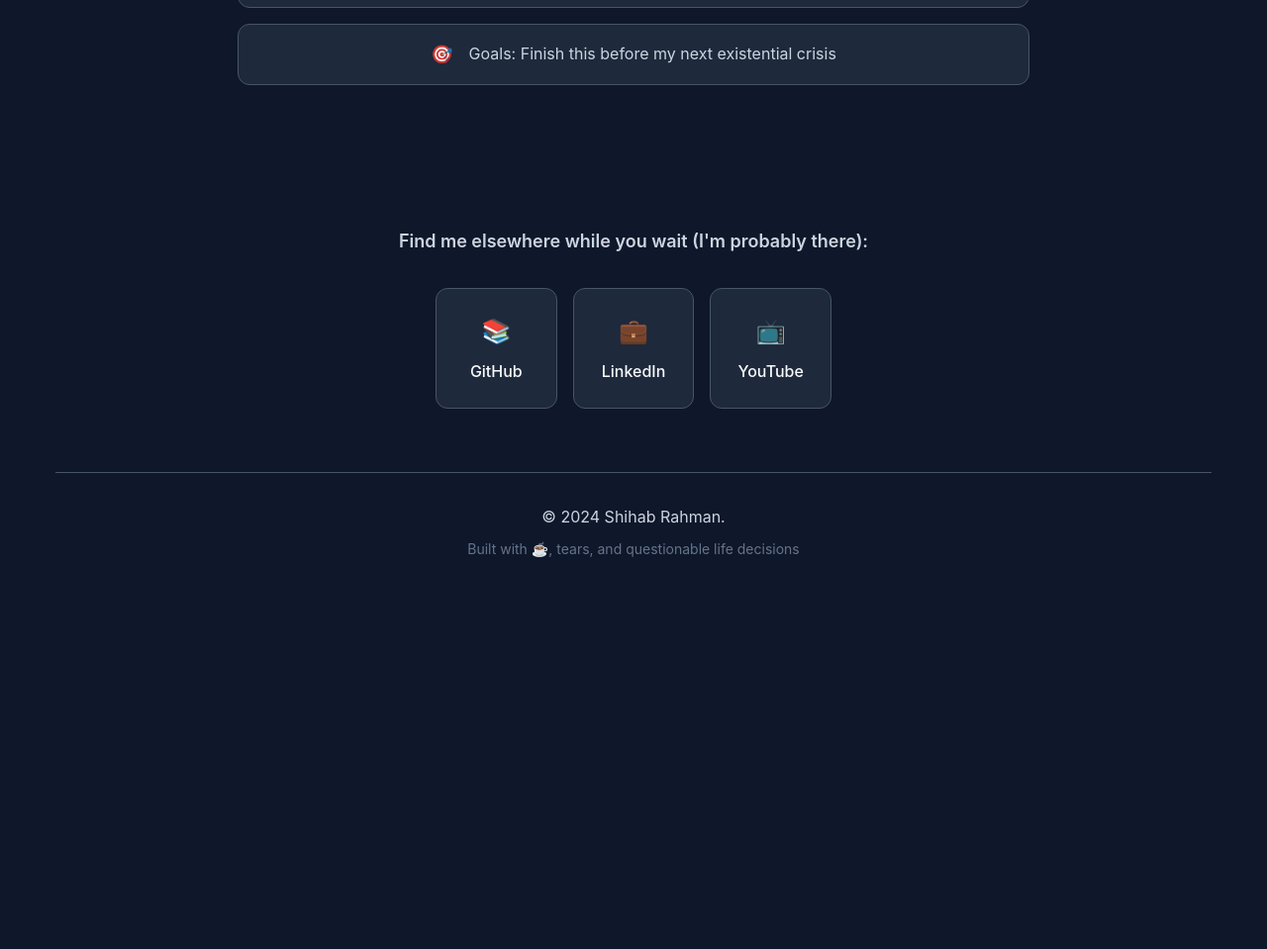
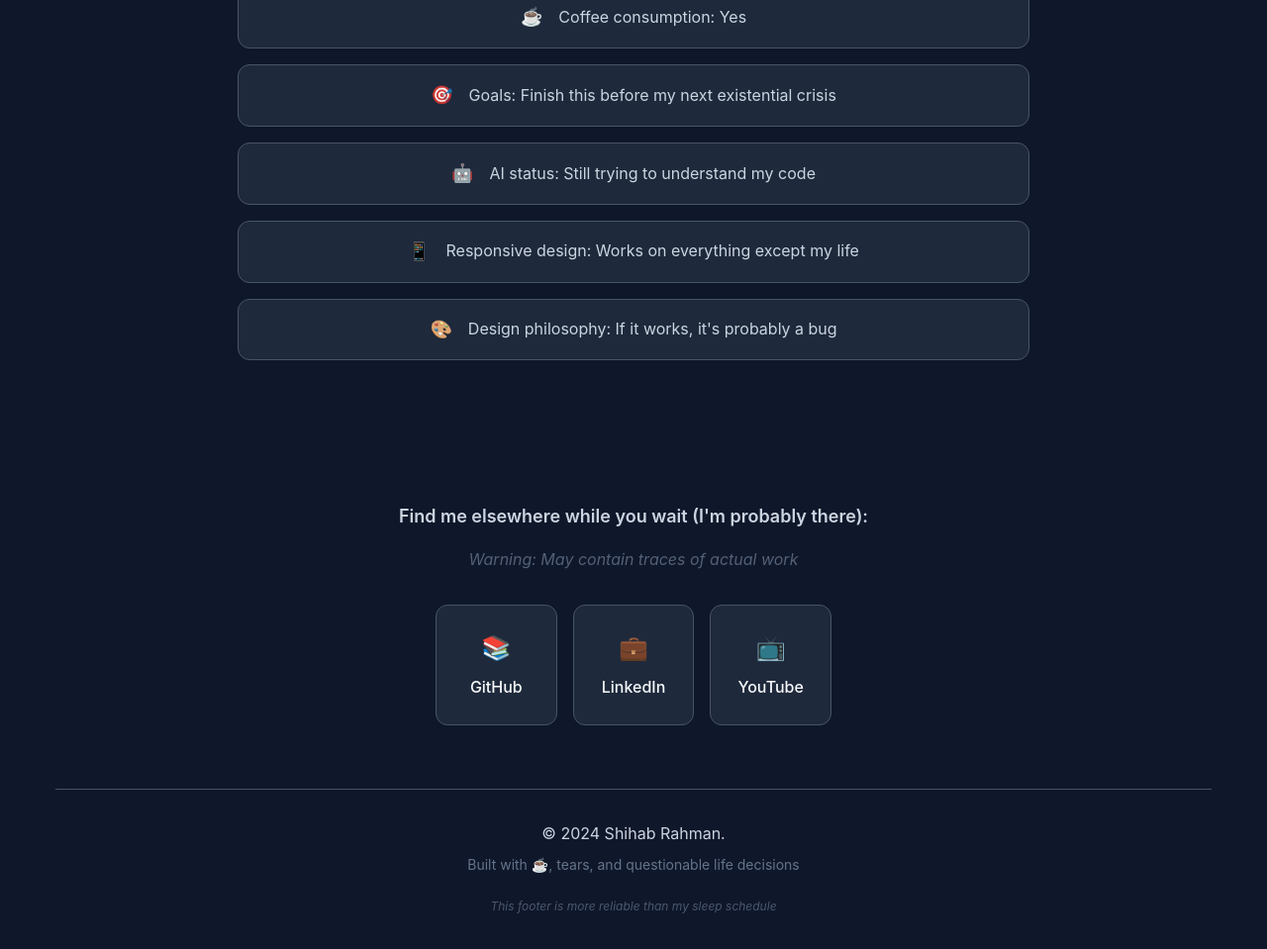
Before and after one commit to shihabcsedu09/iamshihab.dev, a plain HTML site: page index.html in a window 1280 px wide. Shown: the part 1366-2325 px from the top of the page at 99% size. Before the commit the page ends 1964 px from the top, so only its background shows below. Drawn offline with Linux system fonts and the light colour scheme.

Commit message:
Remove skip link and add more humor to the page

```diff
--- a/index.html
+++ b/index.html
@@ -54,6 +54,10 @@
                     Please wait while I debug my existence.
                 </p>
 
+                <p class="subtitle-humor">
+                    <span class="humor-text">This page loads faster than my coffee brews, but slower than my excuses.</span>
+                </p>
+
                 <div class="profile-section">
                     <div class="profile-photo-container">
                         <img src="assets/profile.jpg" alt="Shihab Rahman - Technical Architect at Cefalo" class="profile-photo">
@@ -101,11 +105,24 @@
                         <span class="emoji">🎯</span>
                         <span class="text">Goals: Finish this before my next existential crisis</span>
                     </p>
+                    <p class="fun-fact">
+                        <span class="emoji">🤖</span>
+                        <span class="text">AI status: Still trying to understand my code</span>
+                    </p>
+                    <p class="fun-fact">
+                        <span class="emoji">📱</span>
+                        <span class="text">Responsive design: Works on everything except my life</span>
+                    </p>
+                    <p class="fun-fact">
+                        <span class="emoji">🎨</span>
+                        <span class="text">Design philosophy: If it works, it's probably a bug</span>
+                    </p>
                 </div>
             </div>
 
             <div class="social-links">
                 <h3 class="social-title">Find me elsewhere while you wait (I'm probably there):</h3>
+                <p class="social-subtitle">Warning: May contain traces of actual work</p>
                 <div class="social-grid">
                     <a href="https://github.com/shihabcsedu09" class="social-link github" target="_blank" rel="noopener noreferrer">
                         <span class="social-icon">📚</span>
@@ -130,6 +147,9 @@
                 © 2024 Shihab Rahman.
                 <span class="footer-subtext">Built with ☕, tears, and questionable life decisions</span>
             </p>
+            <p class="footer-humor">
+                <span class="humor-text">This footer is more reliable than my sleep schedule</span>
+            </p>
         </footer>
     </div>
 
--- a/script.js
+++ b/script.js
@@ -84,7 +84,13 @@ function initProgressAnimation() {
             'Drawing architecture diagrams...',
             'Explaining microservices to stakeholders...',
             'Blaming the previous developer (me)...',
-            'Googling "why is my code not working"...'
+            'Googling "why is my code not working"...',
+            'Convincing stakeholders that "it works on my machine"...',
+            'Explaining why the bug is actually a feature...',
+            'Trying to remember what I was supposed to do...',
+            'Pretending to understand the requirements...',
+            'Adding more comments to hide the complexity...',
+            'Optimizing the optimization function...'
         ];
 
         let messageIndex = 0;
@@ -99,34 +105,6 @@ function initProgressAnimation() {
 
 // Accessibility enhancements
 function initAccessibility() {
-    // Add skip link for keyboard navigation
-    const skipLink = document.createElement('a');
-    skipLink.href = '#main';
-    skipLink.textContent = 'Skip to main content';
-    skipLink.className = 'skip-link';
-    skipLink.style.cssText = `
-        position: absolute;
-        top: -40px;
-        left: 6px;
-        background: #6366f1;
-        color: white;
-        padding: 8px;
-        text-decoration: none;
-        border-radius: 4px;
-        z-index: 1000;
-        transition: top 0.3s;
-    `;
-
-    skipLink.addEventListener('focus', function() {
-        this.style.top = '6px';
-    });
-
-    skipLink.addEventListener('blur', function() {
-        this.style.top = '-40px';
-    });
-
-    document.body.insertBefore(skipLink, document.body.firstChild);
-
     // Add main content ID
     const main = document.querySelector('main');
     if (main) {
@@ -156,9 +134,7 @@ style.textContent = `
         100% { transform: scale(1); }
     }
 
-    .skip-link:focus {
-        top: 6px !important;
-    }
+
 `;
 document.head.appendChild(style);
 
--- a/styles.css
+++ b/styles.css
@@ -120,8 +120,26 @@ body {
 .subtitle {
     font-size: var(--font-size-lg);
     color: var(--text-secondary);
+    margin-bottom: var(--spacing-sm);
+    animation: fadeInUp 0.8s ease-out 0.4s both;
+}
+
+.subtitle-humor {
+    font-size: var(--font-size-base);
+    color: var(--text-muted);
     margin-bottom: var(--spacing-xl);
-    animation: fadeInUp 0.8s ease-out 0.4s both;
+    animation: fadeInUp 0.8s ease-out 0.5s both;
+    font-style: italic;
+}
+
+.humor-text {
+    opacity: 0.8;
+    transition: var(--transition);
+}
+
+.humor-text:hover {
+    opacity: 1;
+    color: var(--accent-color);
 }
 
 /* Construction animation */
@@ -303,8 +321,16 @@ body {
 .social-title {
     font-size: var(--font-size-lg);
     color: var(--text-secondary);
+    margin-bottom: var(--spacing-sm);
+    font-weight: 600;
+}
+
+.social-subtitle {
+    font-size: var(--font-size-base);
+    color: var(--text-muted);
     margin-bottom: var(--spacing-lg);
-    font-weight: 600;
+    font-style: italic;
+    opacity: 0.8;
 }
 
 .social-grid {
@@ -411,6 +437,17 @@ body {
     font-size: 0.875rem;
     color: var(--text-muted);
     margin-top: var(--spacing-xs);
+}
+
+.footer-humor {
+    margin-top: var(--spacing-sm);
+}
+
+.footer-humor .humor-text {
+    font-size: 0.75rem;
+    color: var(--text-muted);
+    font-style: italic;
+    opacity: 0.7;
 }
 
 /* Animations */
```
